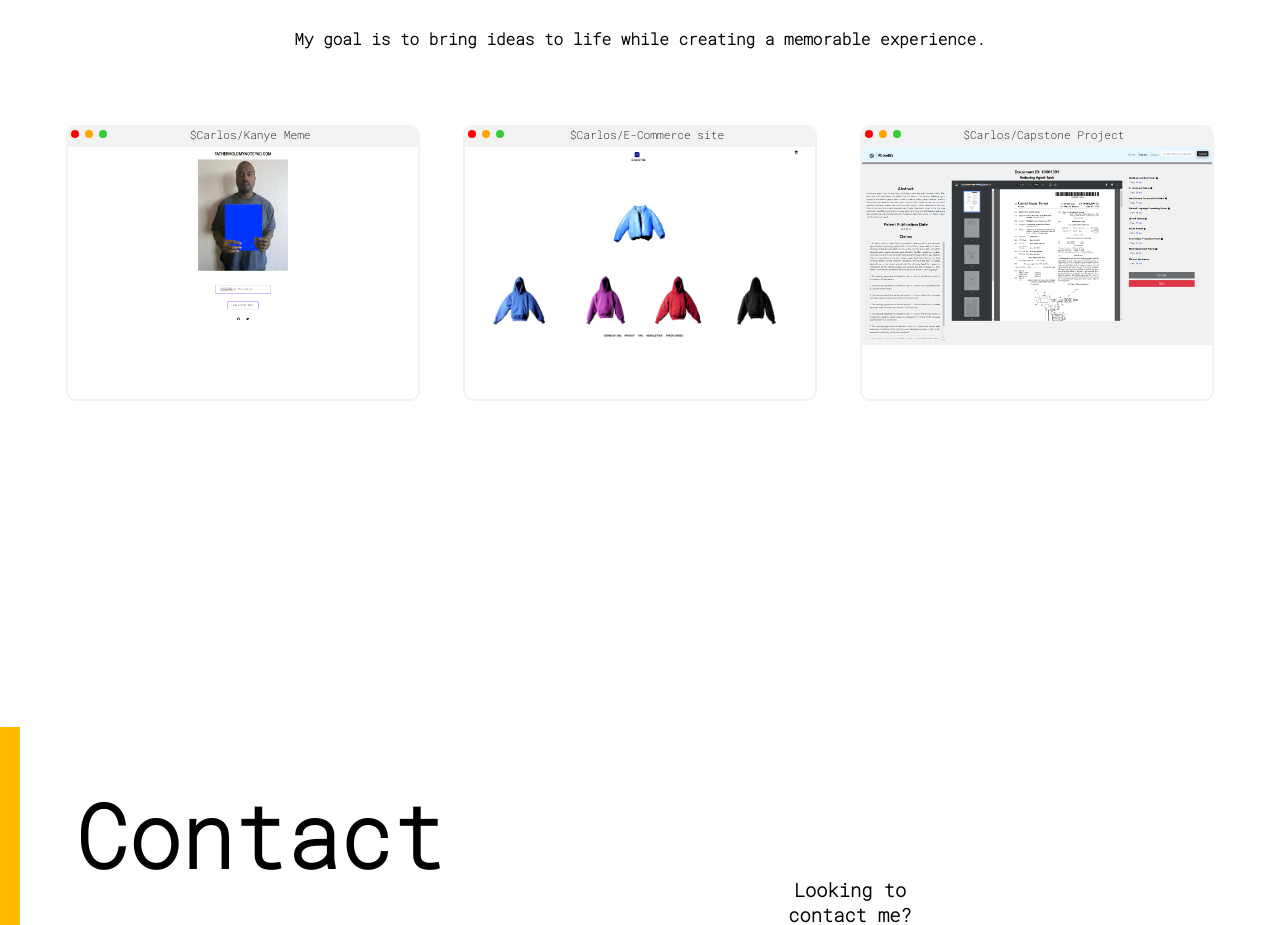
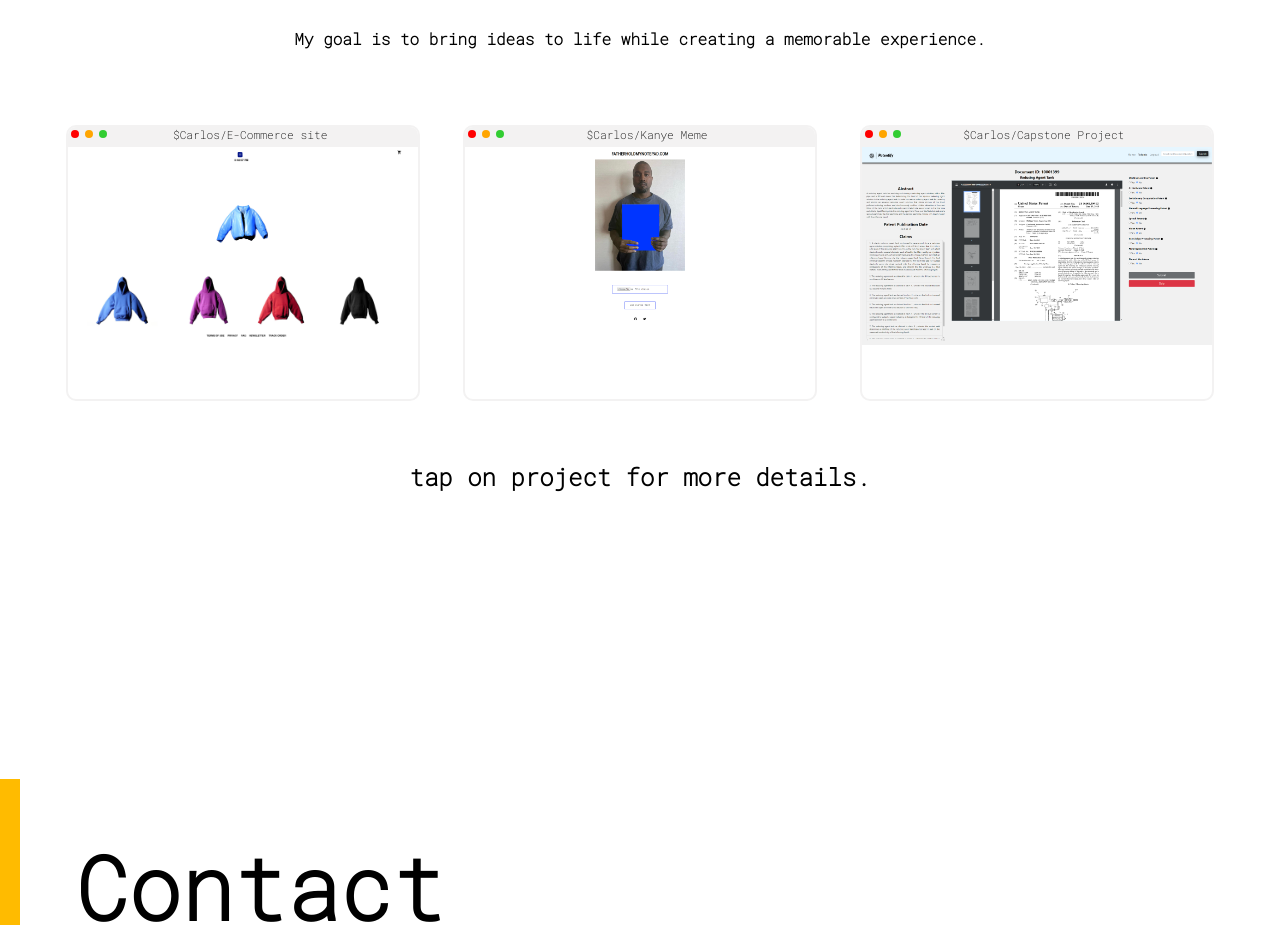
Before and after one commit to HypCarlos/Personal-Site, a React (Create React App) app: page /Home in a window 1280 px wide. Shown: the part 2740-3665 px from the top of the page. Built offline with nearby package versions, Linux system fonts and the light colour scheme.

Commit message:
data changes

```diff
--- a/src/components/projectItems/ProjectItems.js
+++ b/src/components/projectItems/ProjectItems.js
@@ -18,7 +18,7 @@ function ProjectItems(props) {
       <ProjectList key = {item.id} img ={ item.img} link = {item.link} name = {item.name} />
     ))}
    </div>
-
+        <h2>tap on project for more details.</h2>
     </div>
   );
 }
--- a/src/data.js
+++ b/src/data.js
@@ -1,4 +1,11 @@
 export const projects = [
+
+    {
+        id: 3,
+        img: require('../src/img/ecom.png'),
+        link: 'https://github.com/HypCarlos/E-Commerce-Clone',
+        name: 'E-Commerce site'
+    },
     {
         id: 1,
         img: require("./img/father.png"),
@@ -7,14 +14,10 @@ export const projects = [
     },
     {
         id: 2,
-        img: require('../src/img/ecom.png'),
-        link: 'https://github.com/HypCarlos/E-Commerce-Clone',
-        name: 'E-Commerce site'
-    },
-    {
-        id: 3,
         img: require("./img/patentify.png"),
         link: 'https://patentify.cognac.cs.fiu.edu/Home',
         name: 'Capstone Project'
     }
+
+
 ]
```
